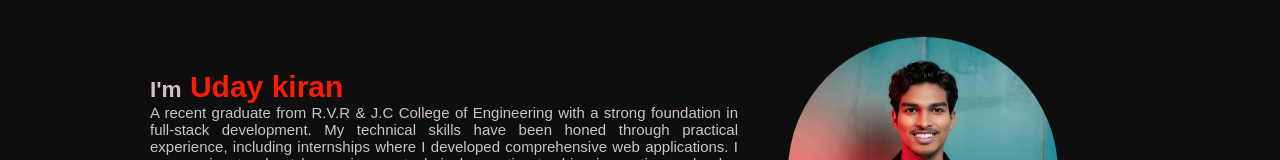
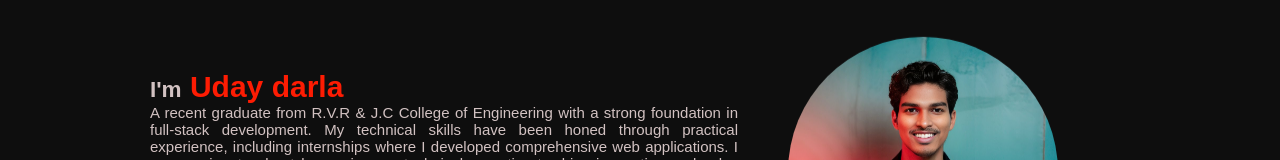
Before and after one commit to uday900/udayportfolio, a React (Vite) app: page / in a window 1280 px wide. Shown: the part 223-383 px from the top of the page. Built offline with nearby package versions, Linux system fonts and the light colour scheme.

Commit message:
update from honor

```diff
--- a/src/personal portfolio/home section.jsx
+++ b/src/personal portfolio/home section.jsx
@@ -8,7 +8,7 @@ function HomePage(){
             <div className="bio-heading">
                 <h2>I'm
                 </h2>
-                <h1>  Uday kiran</h1>
+                <h1>  Uday darla</h1>
             </div>
             <div
 
```
